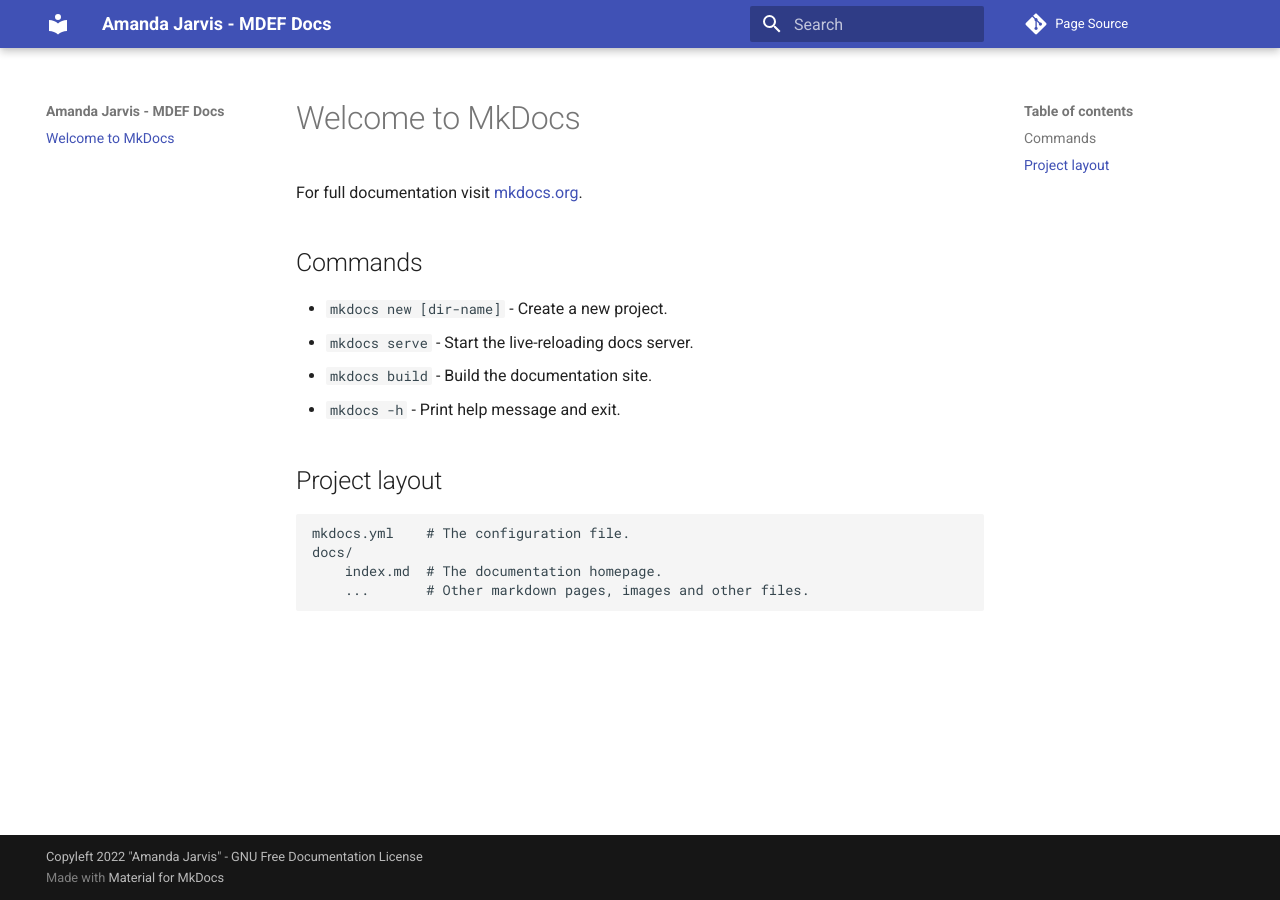
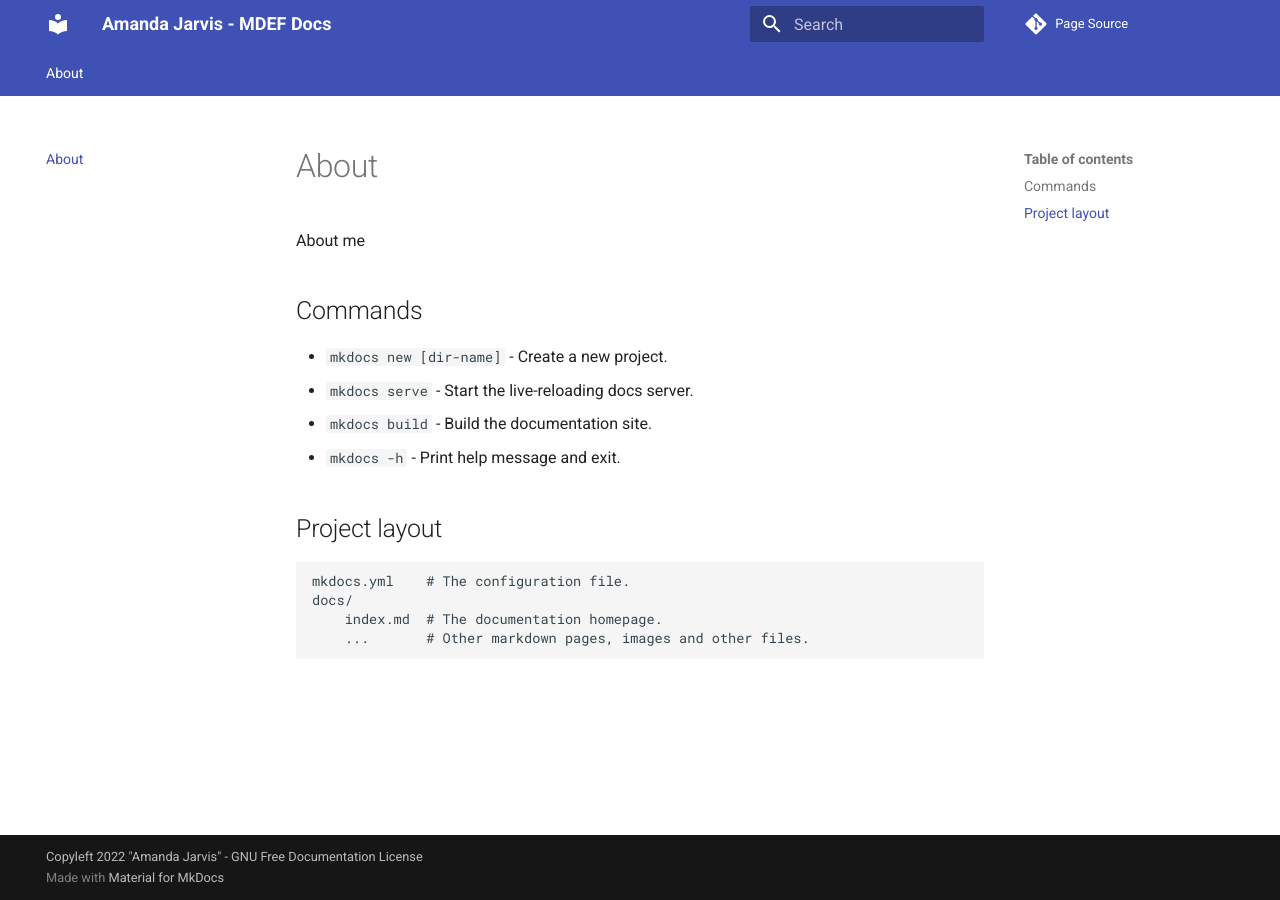
Before and after one commit to agjarv/MDEF, an MkDocs documentation site: the page built from docs/index.md, in a window 1280 px wide. Built offline with MkDocs 1.6.1 and Material for MkDocs 9.7.7, drawn with Linux system fonts in a browser that asks for light colours; comment, search, counter and statistics services are not loaded.

Commit message:
changed index page

```diff
--- a/docs/index.md
+++ b/docs/index.md
@@ -1,6 +1,5 @@
-# Welcome to MkDocs
-
-For full documentation visit [mkdocs.org](https://www.mkdocs.org).
+# About
+ About me
 
 ## Commands
 
--- a/mkdocs.yml
+++ b/mkdocs.yml
@@ -12,10 +12,12 @@
   name: material
 
 
+  features:
+    - navigation.tabs
+
 
   extra:
   social:
-    # For other social icons at https://squidfunk.github.io/mkdocs-material/setup/adding-social-links/
     - icon: fontawesome/brands/instagram
       link: https://instagram.com/agjarv
     - icon: fontawesome/brands/linkedin
```
